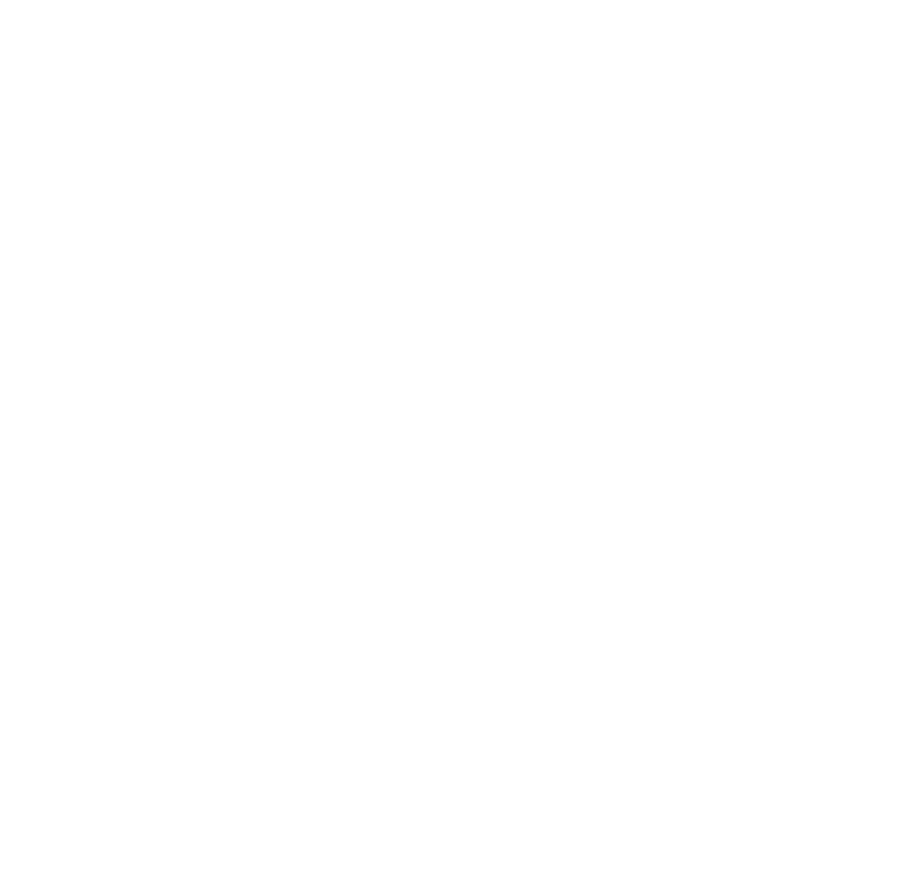
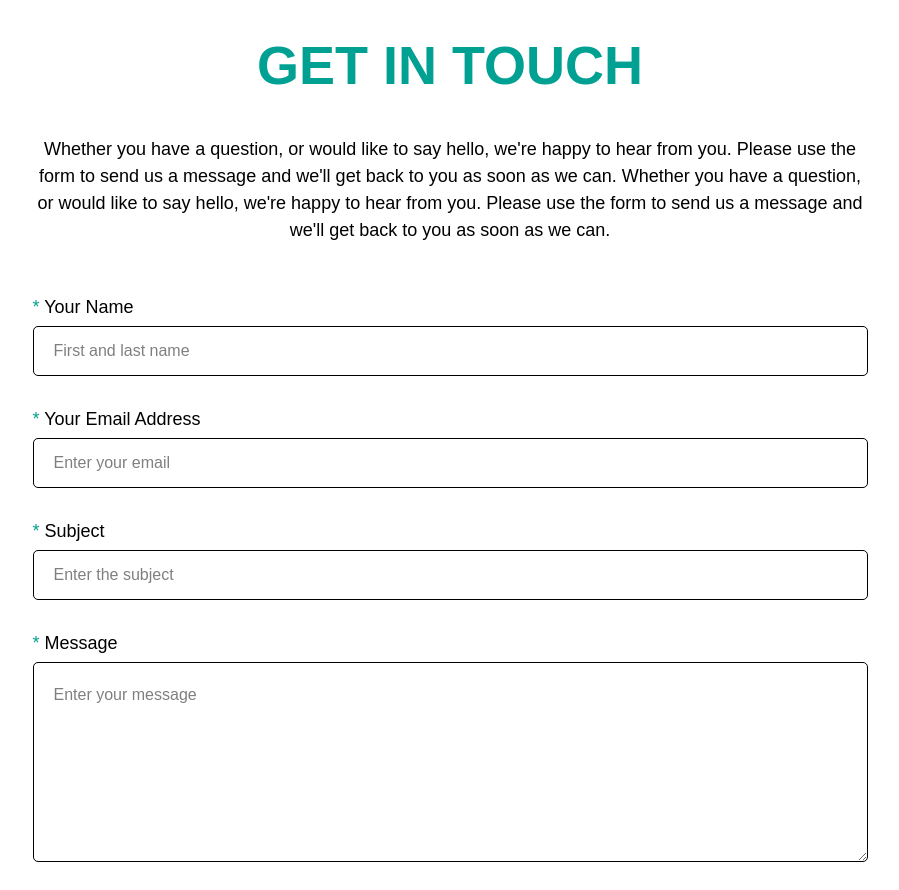
Before and after one commit to IrakliAmbroladze/online-zoo, a React (Vite) app: page /contact-us in a window 1280 px wide. Shown: the part 880-1770 px from the top of the page, without its empty margins (190-1089 px from the left). Before the commit the page ends 800 px from the top, so only its background shows below. Built offline with nearby package versions, Linux system fonts and the light colour scheme.

Commit message:
feat: created contact form in contact-us page

```diff
--- a/src/assets/styles/pages/_contact-us.scss
+++ b/src/assets/styles/pages/_contact-us.scss
@@ -3,6 +3,7 @@
 .page-contact-us {
   .main {
     .container {
+      background-color: yello;
 
       .cover-image {
         width: 100%;
--- a/src/components/ContactUs.jsx
+++ b/src/components/ContactUs.jsx
@@ -1,5 +1,17 @@
-const ContactUs = () => {
-  return <div></div>;
+import ContactForm from "./contact/ContactForm";
+import { ContactUsCover } from "./contact/ContactUsCover";
+
+export const ContactUs = () => {
+  return (
+    <div className="page-contact-us">
+      <main className="main">
+        <div className="container">
+          <ContactUsCover />
+          <ContactForm />
+        </div>
+      </main>
+    </div>
+  );
 };
 
 export default ContactUs;
--- a/src/components/Map.jsx
+++ b/src/components/Map.jsx
@@ -1,51 +1,51 @@
 const Map = () => {
   return (
-    <div class="page-map">
-      <main class="main">
-        <div class="container">
+    <div className="page-map">
+      <main className="main">
+        <div className="container">
           <h1>find where are the animals live</h1>
-          <div class="map">
-            <img src="../assets/images/map.svg" alt="map" />
+          <div className="map">
+            <img src="images/map.svg" alt="map" />
 
             <img
-              src="../assets/icons/animal-loc-1.png"
+              src="icons/animal-loc-1.png"
               alt="animal-loc-1"
-              class="animal-loc-1"
+              className="animal-loc-1"
             />
             <img
-              src="../assets/icons/animal-loc-2.png"
+              src="icons/animal-loc-2.png"
               alt="animal-loc-2"
-              class="animal-loc-2"
+              className="animal-loc-2"
             />
             <img
-              src="../assets/icons/animal-loc-3.png"
+              src="icons/animal-loc-3.png"
               alt="animal-loc-3"
-              class="animal-loc-3"
+              className="animal-loc-3"
             />
             <img
-              src="../assets/icons/animal-loc-4.png"
+              src="icons/animal-loc-4.png"
               alt="animal-loc-4"
-              class="animal-loc-4"
+              className="animal-loc-4"
             />
             <img
-              src="../assets/icons/animal-loc-5.png"
+              src="icons/animal-loc-5.png"
               alt="animal-loc-5"
-              class="animal-loc-5"
+              className="animal-loc-5"
             />
             <img
-              src="../assets/icons/animal-loc-6.png"
+              src="icons/animal-loc-6.png"
               alt="animal-loc-6"
-              class="animal-loc-6"
+              className="animal-loc-6"
             />
             <img
-              src="../assets/icons/animal-loc-7.png"
+              src="icons/animal-loc-7.png"
               alt="animal-loc-7"
-              class="animal-loc-7"
+              className="animal-loc-7"
             />
             <img
-              src="../assets/icons/animal-loc-8.png"
+              src="icons/animal-loc-8.png"
               alt="animal-loc-8"
-              class="animal-loc-8"
+              className="animal-loc-8"
             />
           </div>
         </div>
--- /dev/null
+++ b/src/components/contact/ContactForm.jsx
@@ -0,0 +1,60 @@
+const ContactForm = () => {
+  const handleSubmit = (e) => {
+    e.preventDefault();
+
+    alert("thank you");
+  };
+  return (
+    <div className="form-container">
+      <div className="info">
+        <h1>Get in touch</h1>
+        <p>
+          Whether you have a question, or would like to say hello, we're happy
+          to hear from you. Please use the form to send us a message and we'll
+          get back to you as soon as we can. Whether you have a question, or
+          would like to say hello, we're happy to hear from you. Please use the
+          form to send us a message and we'll get back to you as soon as we can.
+        </p>
+      </div>
+      <form onSubmit={handleSubmit}>
+        <label>
+          <span>
+            <span>*</span> Your Name
+          </span>
+          <input type="text" required placeholder="First and last name" />
+        </label>
+
+        <label>
+          <span>
+            <span>*</span> Your Email Address
+          </span>
+          <input type="email" required placeholder="Enter your email" />
+        </label>
+
+        <label>
+          <span>
+            <span>*</span> Subject
+          </span>
+          <input type="text" required placeholder="Enter the subject" />
+        </label>
+
+        <label>
+          <span>
+            <span>*</span> Message
+          </span>
+          <textarea
+            rows="5"
+            required
+            placeholder="Enter your message"
+          ></textarea>
+        </label>
+        <button className="btn btn--green">
+          <span>Send message</span>
+          <img src="icons/arrow.svg" alt="arrow" />
+        </button>
+      </form>
+    </div>
+  );
+};
+
+export default ContactForm;
--- /dev/null
+++ b/src/components/contact/ContactUsCover.jsx
@@ -0,0 +1,7 @@
+export const ContactUsCover = () => {
+  return (
+    <div className="cover-image">
+      <img src="images/cover-contact-us.jpg" alt="cover" />
+    </div>
+  );
+};
```
